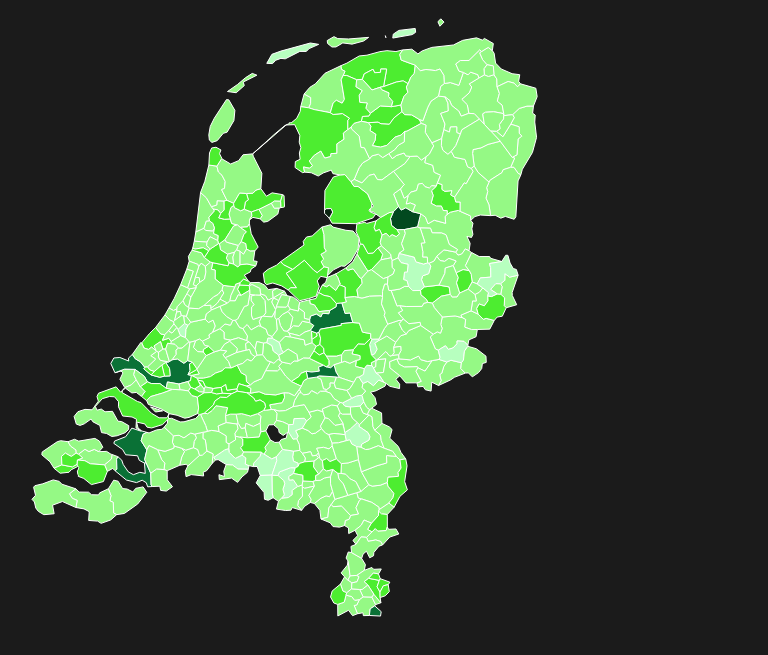
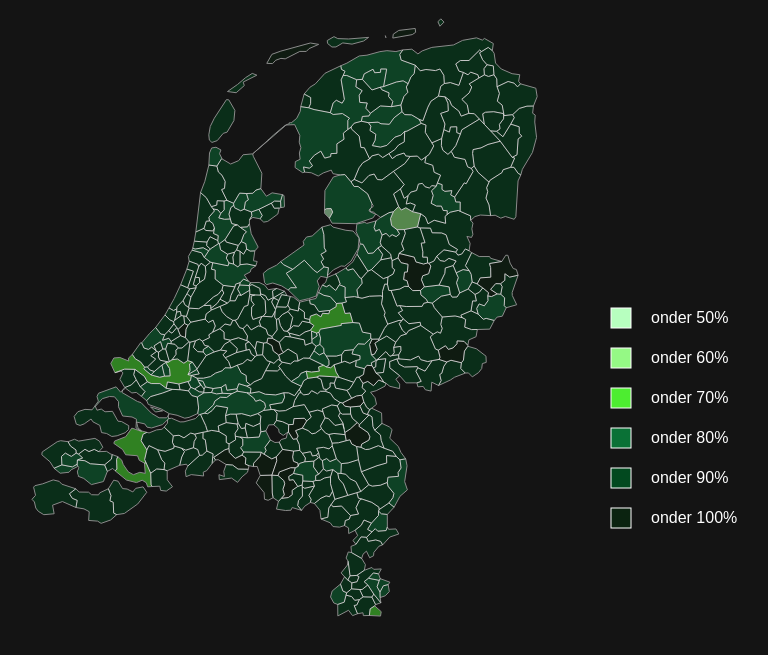
Before and after one commit to jody29/frontend-data, a website with bundled scripts: page index.html in a window 1280 px wide. Shown: the part 79-734 px from the top of the page, without its empty margins (324-1092 px from the left). Built offline with nearby package versions, Linux system fonts and the light colour scheme.

Commit message:
ADD: added legend

```diff
--- a/assets/style/style.css
+++ b/assets/style/style.css
@@ -7,7 +7,7 @@ body {
     flex-direction: column;
     align-items: center;
     margin: 0;
-    background-color: rgb(27, 27, 27);
+    background-color: rgb(20, 20, 20);
 
 }
 
@@ -17,10 +17,18 @@ h1 {
     margin-left: 1em;
 }
 
+
 .gemeente {
     stroke: white;
+    opacity: .5;
 }
 
 path:hover {
     stroke-width: 3px;
+    opacity: 1;
 }
+
+
+.text {
+    color: white;
+}
--- a/index.html
+++ b/index.html
@@ -12,8 +12,9 @@
 </head>
 <body>
     <h1>Vaccinatiegraad per gemeente</h1>
-    <svg id="canvas">
-    </svg>
+
+    <svg id="canvas"></svg>
+    <svg id="legend"></svg>
 
 </body>
 </html>
--- a/src/modules/fetch-map.js
+++ b/src/modules/fetch-map.js
@@ -4,15 +4,16 @@ import removeSpace from "./filters/remove-space.js"
 import removeCaps from "./filters/remove-caps.js"
 import removeStripes from "./filters/remove-stripes.js"
 import drawMap from "./render-map.js"
+import renderLegend from './render-legend.js'
 
-const test = './src/data/gemeenten.json'
+const gemeenten = './src/data/gemeenten.json'
 const vaccinatie = './src/data/covid.json'
-const gemeente = './src/data/2021.json'
 
 let gemeentenData
 let vaccinData = []
+let colors = [{ color:'#B7FFBF', value: 50 }, { color:'#95F985', value: 60}, { color:'#4DED30', value: 70}, { color:'#0A7136', value: 80}, { color:'#02491F', value: 90}, { color:'#0B2310', value: 100}]
 
-d3.json(test).then(
+d3.json(gemeenten).then(
     data => {
         data.features.map(obj => {
         Object.keys(obj).forEach(key => {
@@ -27,7 +28,6 @@ d3.json(test).then(
 })
 .then(data => {
     gemeentenData = data.features
-    console.log(gemeentenData)
 })
 .then(
     d3.json(vaccinatie)
@@ -45,10 +45,10 @@ d3.json(test).then(
     })
     .then(data => {
         data.map(obj => {
-            obj.Age_group === '18+' ? vaccinData.push({region: obj.Region_name, vaccination: obj.Vaccination_coverage_completed, code: obj.Region_code.split('gm').join('')}) : false
-            // vaccinData.push({zkh: obj.Hospital_admission, gemeente: obj.Municipality_name})
+            obj.Age_group === '18+' ? vaccinData.push({region: obj.Region_name, vaccination: obj.Vaccination_coverage_completed}) : false
         })
-        console.log(vaccinData)
-        drawMap(gemeentenData, vaccinData)
+        drawMap(gemeentenData, vaccinData, colors)
+        renderLegend(colors)
+
     })
 )
--- /dev/null
+++ b/src/modules/render-legend.js
@@ -0,0 +1,37 @@
+function renderLegend(colors) {
+    const width = 150
+    const height = 280
+    const innerPadding = 30
+
+    const svg = d3.select('#legend')
+    .attr('width', width)
+    .attr('height', height)
+    .attr('transform', 'translate(350, -440)')
+
+    const g = svg.selectAll('g')
+    .data(colors, (d) => d.colors)
+    .join('g')
+    .attr('class', 'legend')
+
+    const rect = g.append('rect')
+    .attr('width', 20)
+    .attr('height', 20)
+    .attr('x', 20)
+    .attr('y', (d, i) => d.value + (i * innerPadding) - 15)
+    .attr('fill', (d) => d.color)
+    .attr('stroke', 'white')
+
+
+    const text = g.append('text')
+    .text((d) => 'onder ' + d.value + '%')
+    .attr('x', 60)
+    .attr('y', (d, i) => d.value + (i * innerPadding))
+    .style('fill', 'white')
+    .style('font-family', 'sans-serif')
+
+
+
+
+}
+
+export default renderLegend
--- a/src/modules/render-map.js
+++ b/src/modules/render-map.js
@@ -5,7 +5,7 @@ let canvas = d3.select('#canvas')
 .attr('width', width)
 .attr('height', height)
 
-let drawMap = (gemeentenData, vaccinData) => {
+function drawMap(gemeentenData, vaccinData, colors) {
 
     let scale = 7500
     let projection = d3.geoMercator().scale(scale)
@@ -15,7 +15,6 @@ let drawMap = (gemeentenData, vaccinData) => {
     canvas.selectAll('path')
     .data(gemeentenData)
     .join('path')
-    .attr('aria-label', (d) => d.properties.gemeentena)
     .attr('transform', `translate(-${scale/8.3}, ${scale+600})`)
     .attr('d', path)
     .attr('class', 'gemeente')
@@ -25,24 +24,21 @@ let drawMap = (gemeentenData, vaccinData) => {
             return item['region'] === id
         })
         let percentage = gemeente.vaccination
-        console.log(gemeente)
 
         if (percentage <= 50) {
-            return '#0B2310'
+            return colors[0].color
         } else if (percentage <= 60) {
-            return '#02491F'
+            return colors[1].color
         } else if (percentage <= 70) {
-            return '#0A7136'
+            return colors[2].color
         } else if (percentage <= 80) {
-            return '#4DED30'
+            return colors[3].color
         } else if (percentage <= 90) {
-            return '#95F985'
+            return colors[4].color
         } else if (percentage <= 100) {
-            return '#B7FFBF'
+            return colors[5].color
         }
     })
-
-    console.log(gemeentenData)
 }
 
 export default drawMap
```
